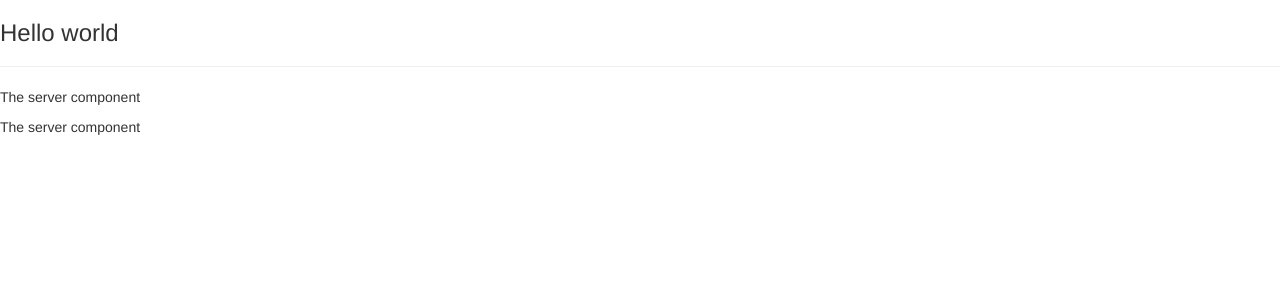
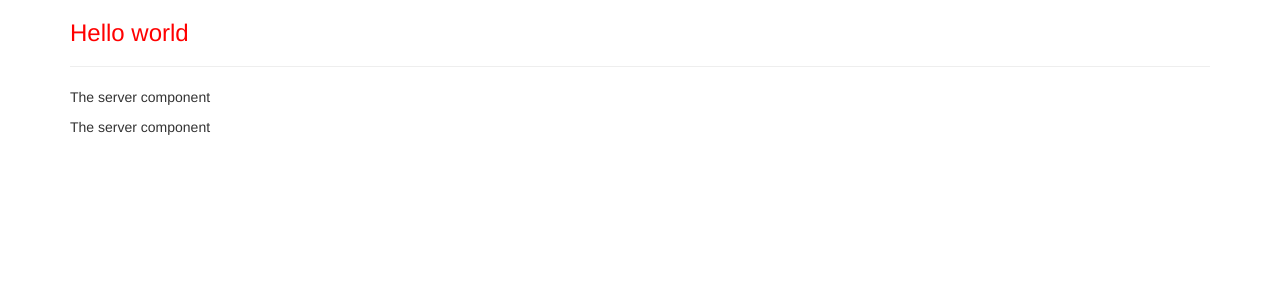
Before and after one commit to leokazuyukinagatani/my-first-project-angular, an Angular app: page / in a window 1280 px wide. Shown: the top 300 px of the page. Built offline with nearby package versions, Linux system fonts and the light colour scheme.

Commit message:
feat: using styles inline

```diff
--- a/src/app/app.component.css
+++ b/src/app/app.component.css
@@ -0,0 +1,3 @@
+h3 {
+  color: darkblue;
+}
--- a/src/app/app.component.html
+++ b/src/app/app.component.html
@@ -1,4 +1,10 @@
-<h3>Hello world</h3>
+<div class="container">
+  <div class="row">
+    <div class="col-xs-12">
+      <h3>Hello world</h3>
 
-<hr>
-<app-servers></app-servers>
+      <hr>
+      <app-servers></app-servers>
+    </div>
+  </div>
+</div>
--- a/src/app/app.component.ts
+++ b/src/app/app.component.ts
@@ -3,7 +3,12 @@
 @Component({
   selector: 'app-root',
   templateUrl: './app.component.html',
-  styleUrls: ['./app.component.css']
+  // styleUrls: ['./app.component.css']
+  styles:[`
+    h3 {
+      color:  red;
+    }
+  `]
 })
 export class AppComponent {
   name = 'my app';
```
